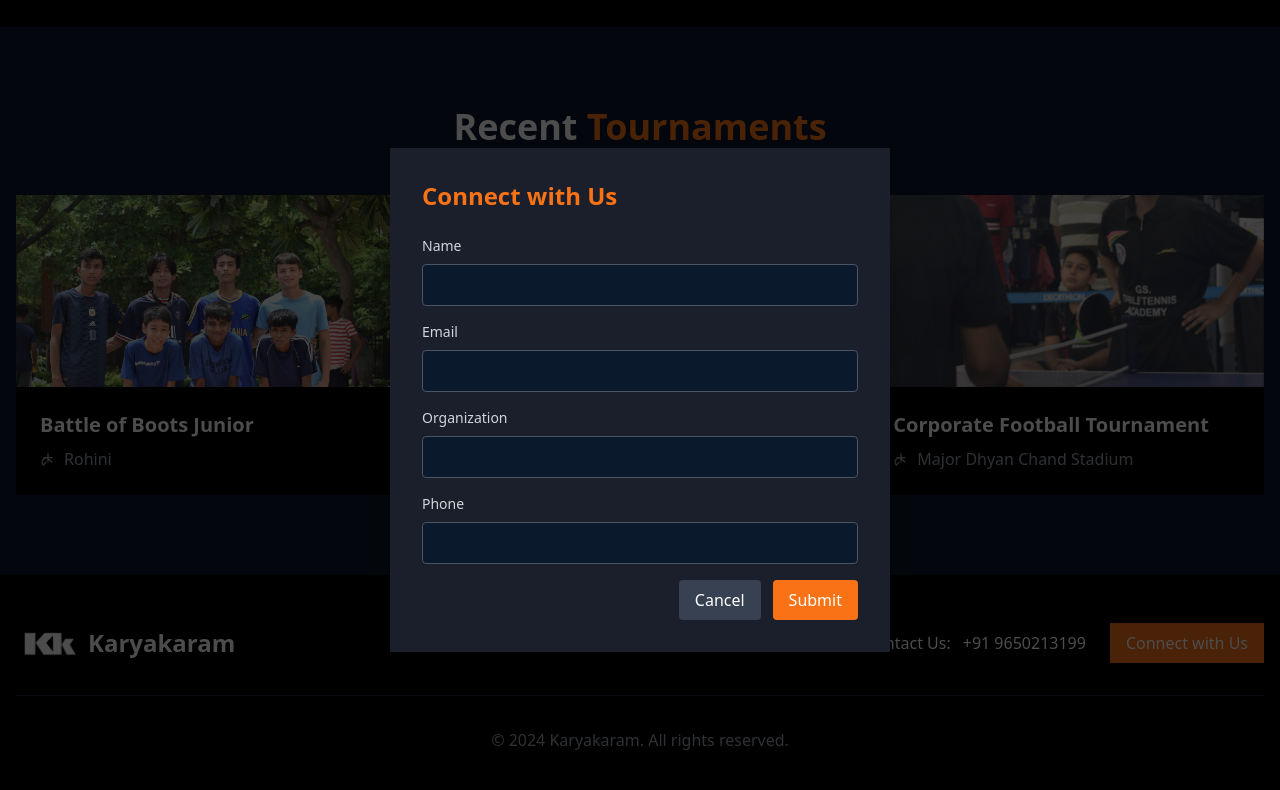
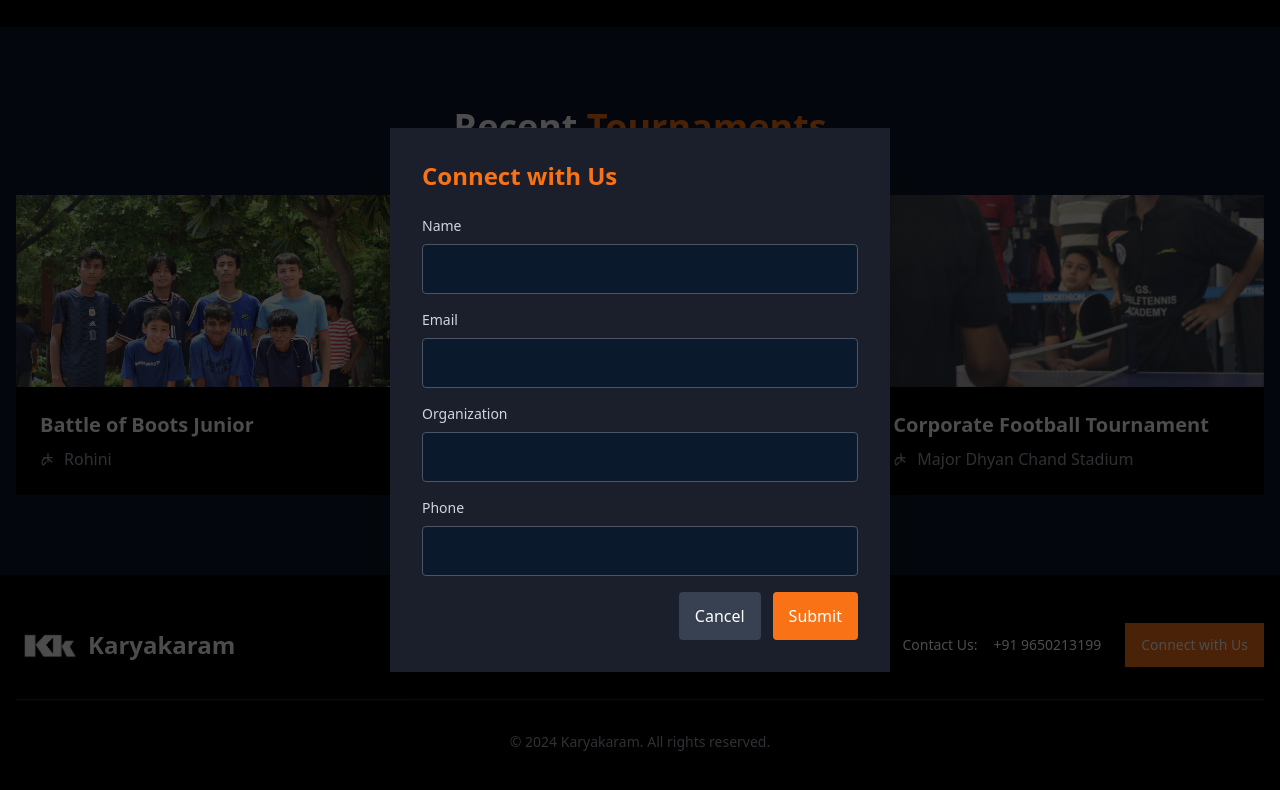
Before and after one commit to mayank7enn/karyakaram-frontend, a React (Vite) app: page / in a window 1280 px wide. Both pictures are taken after a click on the button "Connect with Us". Shown: the part 2146-2936 px from the top of the page. Built offline with nearby package versions, Linux system fonts and the light colour scheme; no server answers.

Commit message:
Update Footer.tsx

```diff
--- a/src/components/Footer.tsx
+++ b/src/components/Footer.tsx
@@ -18,7 +18,7 @@ export const Footer = () => {
       const response = await fetch(`${import.meta.env.VITE_BACKEND_URL}/api/register/contact-us`, {
         method: 'POST',
         headers: { 'Content-Type': 'application/json' },
-        body: JSON.stringify(formState)
+        body: JSON.stringify(formState),
       });
 
       if (response.ok) {
@@ -38,53 +38,63 @@ export const Footer = () => {
   };
 
   return (
-    <footer id='contact' className="bg-black text-white py-12">
+    <footer id="contact" className="bg-black text-white py-8 sm:py-12">
       {/* Connect Modal */}
       {isConnectModalOpen && (
         <div className="fixed inset-0 bg-black bg-opacity-70 flex justify-center items-center z-50">
-          <div className="bg-[#1A1F2B] rounded-lg shadow-2xl w-[500px] max-w-[95%] p-8">
-            <h2 className="text-2xl font-bold text-orange-500 mb-6">Connect with Us</h2>
+          <div className="bg-[#1A1F2B] rounded-lg shadow-2xl w-full sm:w-[500px] max-w-[95%] p-6 sm:p-8">
+            <h2 className="text-xl sm:text-2xl font-bold text-orange-500 mb-4 sm:mb-6">
+              Connect with Us
+            </h2>
             <form onSubmit={handleConnectSubmit}>
               <div className="mb-4">
-                <label className="block text-sm font-medium text-gray-300 mb-2">Name</label>
+                <label className="block text-xs sm:text-sm font-medium text-gray-300 mb-2">
+                  Name
+                </label>
                 <input
                   type="text"
                   name="name"
                   value={formState.name}
                   onChange={(e) => setFormState({ ...formState, name: e.target.value })}
-                  className="w-full px-4 py-2 bg-[#0B192C] border border-gray-600 rounded text-white"
+                  className="w-full px-3 sm:px-4 py-2 sm:py-3 bg-[#0B192C] border border-gray-600 rounded text-white focus:outline-none focus:border-orange-500"
                   required
                 />
               </div>
               <div className="mb-4">
-                <label className="block text-sm font-medium text-gray-300 mb-2">Email</label>
+                <label className="block text-xs sm:text-sm font-medium text-gray-300 mb-2">
+                  Email
+                </label>
                 <input
                   type="email"
                   name="email"
                   value={formState.email}
                   onChange={(e) => setFormState({ ...formState, email: e.target.value })}
-                  className="w-full px-4 py-2 bg-[#0B192C] border border-gray-600 rounded text-white"
+                  className="w-full px-3 sm:px-4 py-2 sm:py-3 bg-[#0B192C] border border-gray-600 rounded text-white focus:outline-none focus:border-orange-500"
                   required
                 />
               </div>
               <div className="mb-4">
-                <label className="block text-sm font-medium text-gray-300 mb-2">Organization</label>
+                <label className="block text-xs sm:text-sm font-medium text-gray-300 mb-2">
+                  Organization
+                </label>
                 <input
                   type="text"
                   name="organization"
                   value={formState.organization}
                   onChange={(e) => setFormState({ ...formState, organization: e.target.value })}
-                  className="w-full px-4 py-2 bg-[#0B192C] border border-gray-600 rounded text-white"
+                  className="w-full px-3 sm:px-4 py-2 sm:py-3 bg-[#0B192C] border border-gray-600 rounded text-white focus:outline-none focus:border-orange-500"
                 />
               </div>
               <div className="mb-4">
-                <label className="block text-sm font-medium text-gray-300 mb-2">Phone</label>
+                <label className="block text-xs sm:text-sm font-medium text-gray-300 mb-2">
+                  Phone
+                </label>
                 <input
                   type="tel"
                   name="phone"
                   value={formState.phone}
                   onChange={(e) => setFormState({ ...formState, phone: e.target.value })}
-                  className="w-full px-4 py-2 bg-[#0B192C] border border-gray-600 rounded text-white"
+                  className="w-full px-3 sm:px-4 py-2 sm:py-3 bg-[#0B192C] border border-gray-600 rounded text-white focus:outline-none focus:border-orange-500"
                   required
                 />
               </div>
@@ -92,18 +102,18 @@ export const Footer = () => {
                 <button
                   type="button"
                   onClick={() => setIsConnectModalOpen(false)}
-                  className="px-4 py-2 bg-gray-700 text-white rounded"
+                  className="px-3 sm:px-4 py-2 sm:py-3 bg-gray-700 text-white rounded transition hover:bg-gray-600"
                 >
                   Cancel
                 </button>
                 <button
                   type="submit"
-                  className="px-4 py-2 bg-orange-500 text-white rounded"
+                  className="px-3 sm:px-4 py-2 sm:py-3 bg-orange-500 text-white rounded transition hover:bg-orange-600"
                 >
                   Submit
                 </button>
               </div>
-              {message && <p className="text-sm mt-3 text-center">{message}</p>}
+              {message && <p className="text-xs sm:text-sm mt-3 text-center">{message}</p>}
             </form>
           </div>
         </div>
@@ -111,18 +121,27 @@ export const Footer = () => {
 
       <div className="container mx-auto px-4">
         <div className="flex flex-col md:flex-row justify-between items-center">
+          {/* Logo Section */}
           <div className="flex items-center mb-6 md:mb-0">
-            <img src="../../assets/Kayrakaram_logo_white.png" alt="Custom Logo" className="w-16 h-10" />
-            <span className="ml-2 text-2xl font-bold">Karyakaram</span>
+            <img
+              src="../../assets/Kayrakaram_logo_white.png"
+              alt="Custom Logo"
+              className="w-12 sm:w-16 h-8 sm:h-10"
+            />
+            <span className="ml-2 text-lg sm:text-2xl font-bold">Karyakaram</span>
           </div>
-          <div className="flex gap-6">
+
+          {/* Social Media and Contact Section */}
+          <div className="flex flex-col sm:flex-row items-center gap-4 sm:gap-6">
+            {/* Social Media Icons */}
+            <div className="flex items-center justify-center gap-4 sm:gap-6">
               <a
                 href="https://www.instagram.com/karya.karam?igsh=MW82d2pnZnJ0aHhkdQ=="
                 target="_blank"
                 rel="noopener noreferrer"
                 className="hover:text-orange-500 transition"
               >
-              <Instagram className="w-6 h-6" />
+                <Instagram className="w-5 sm:w-6 h-5 sm:h-6" />
               </a>
               <a
                 href="https://www.linkedin.com/company/karyakaram/posts/?feedView=all"
@@ -130,24 +149,32 @@ export const Footer = () => {
                 rel="noopener noreferrer"
                 className="hover:text-orange-500 transition"
               >
-              <Linkedin className="w-6 h-6" />
+                <Linkedin className="w-5 sm:w-6 h-5 sm:h-6" />
               </a>
-            <div className="flex items-center gap-3">
-              <span>Contact Us:</span>
-              <a href="tel:+919650213199" className="hover:text-orange-500 transition">
+            </div>
+
+            {/* Contact Information */}
+            <div className="flex flex-col sm:flex-row items-center gap-2 sm:gap-4">
+              <span className="text-xs sm:text-sm">Contact Us:</span>
+              <a
+                href="tel:+919650213199"
+                className="hover:text-orange-500 transition text-xs sm:text-sm"
+              >
                 +91 9650213199
               </a>
             </div>
+
+            {/* Connect Button */}
             <button
               onClick={() => setIsConnectModalOpen(true)}
-              className="px-4 py-2 bg-orange-500 text-white rounded-lg hover:bg-orange-600 transition"
+              className="px-3 sm:px-4 py-2 sm:py-3 bg-orange-500 text-white rounded-lg hover:bg-orange-600 transition text-xs sm:text-sm"
             >
               Connect with Us
             </button>
           </div>
         </div>
-        <div className="border-t border-gray-800 mt-8 pt-8 text-center text-gray-400">
-          <p>&copy; 2024 Karyakaram. All rights reserved.</p>
+        <div className="border-t border-gray-800 mt-6 sm:mt-8 pt-6 sm:pt-8 text-center text-gray-400">
+          <p className="text-xs sm:text-sm">&copy; 2024 Karyakaram. All rights reserved.</p>
         </div>
       </div>
     </footer>
```
Lines whose indentation alone changed are shown as unchanged.
